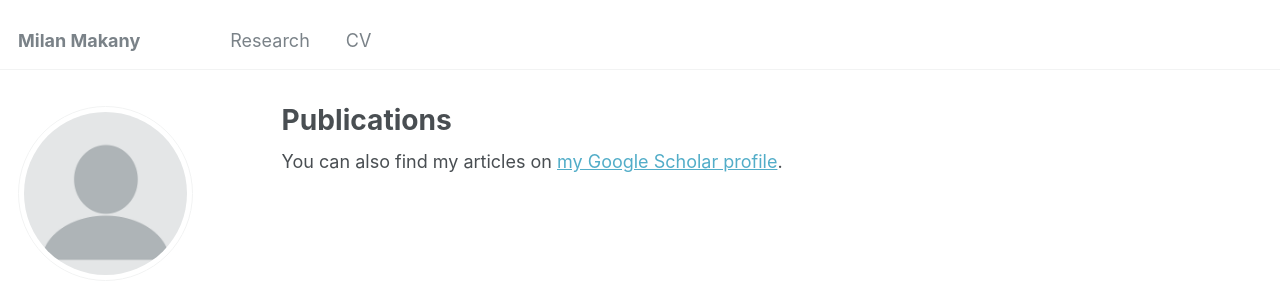
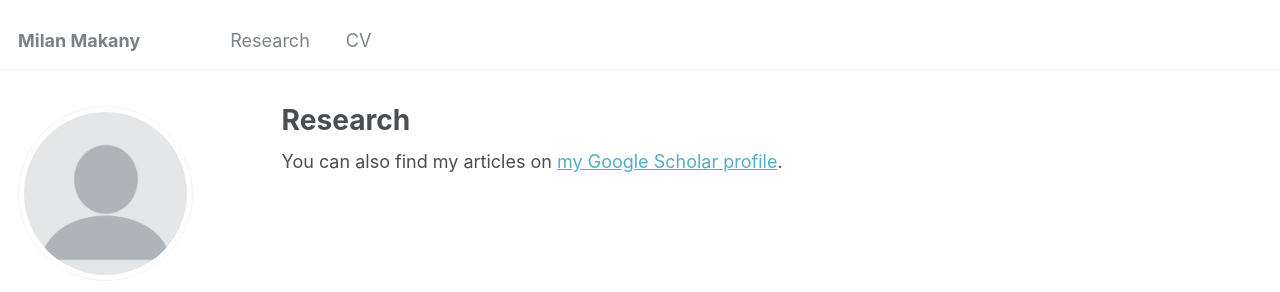
Before and after one commit to makany-milan/makany-milan.github.io, a Jekyll site: the page built from _pages/publications.html, in a window 1280 px wide. Shown: the top 292 px of the page. Built offline with Jekyll 4.4.1, drawn with Linux system fonts in a browser that asks for light colours; some web fonts are replaced.

Commit message:
correct date

```diff
--- a/_config.yml
+++ b/_config.yml
@@ -13,7 +13,7 @@ title_separator          : "-"
 name                     : &name "Milan Makany"
 description              : &description "PhD Student at Erasmus School of Economics"
 url                      : https://makany-milan.github.io # the base hostname & protocol for your site e.g. "https://mmistakes.github.io"
-baseurl                  : "/research" # the subpath of your site, e.g. "/blog"
+baseurl                  : "" # the subpath of your site, e.g. "/blog"
 repository               : "makany-milan.github.io"
 
 # Site Author - The following control what appear as part of the author content on the side bar.
--- a/_pages/publications.html
+++ b/_pages/publications.html
@@ -1,7 +1,7 @@
 ---
 layout: archive
-title: "Publications"
-permalink: /publications/
+title: "Research"
+permalink: /research/
 author_profile: true
 ---
 
```
